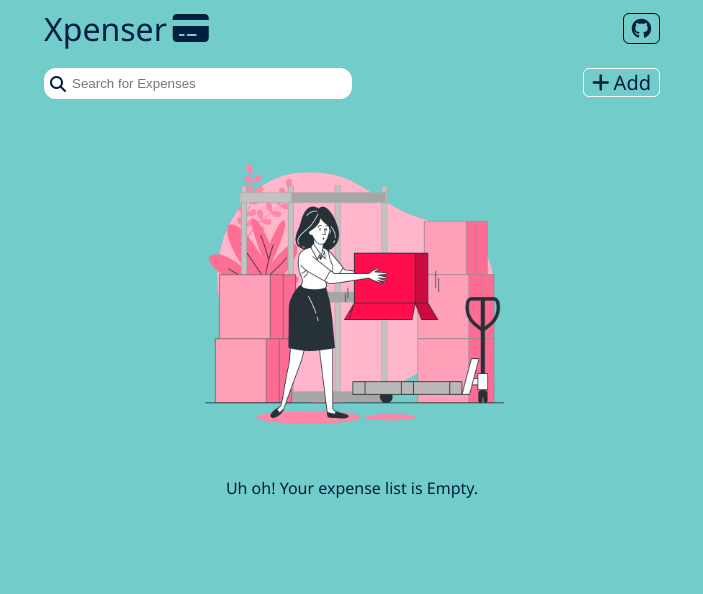
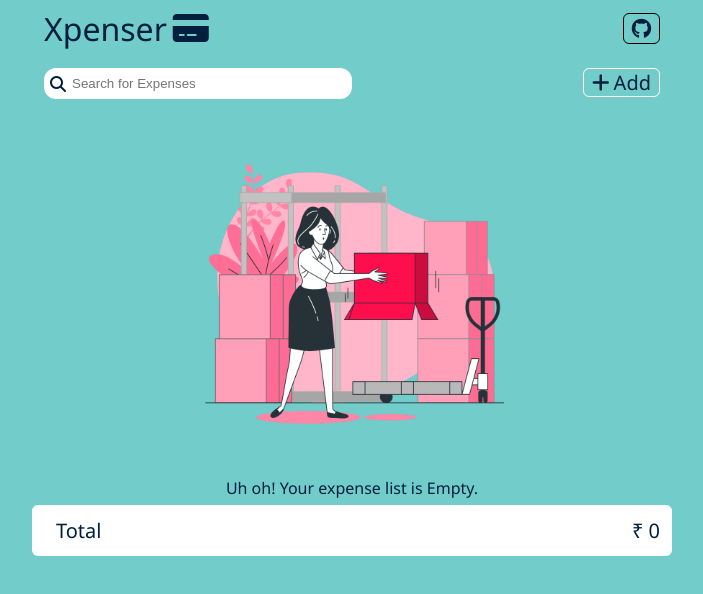
Before and after one commit to trivedidev23/xpenser, a React (Create React App) app: page / in a window 1280 px wide. Shown: the top 594 px of the page, without its empty margins (288-991 px from the left). Built offline with nearby package versions, Linux system fonts and the light colour scheme.

Commit message:
Total Functionality

```diff
--- a/src/Components/ExpenseList/index.js
+++ b/src/Components/ExpenseList/index.js
@@ -3,6 +3,7 @@ import Card from "./card";
 import "./expenseList.css";
 import { useSelector } from "react-redux";
 import { ToastContainer, toast } from "react-toastify";
+import Total from "../total expense";
 
 const ExpenseList = () => {
   const { expenseList: list, query } = useSelector((state) => state.expenses);
--- /dev/null
+++ b/src/Components/total expense/index.js
@@ -0,0 +1,25 @@
+import React from "react";
+import "./total-expense.css";
+
+const Total = ({ list }) => {
+  const totalPrice = list
+    .map((i) => i.amount)
+    .reduce((total, item) => {
+      return total + item;
+    }, 0);
+
+  return (
+    <div className="card">
+      <div className="card-info">
+        <label className="card-title">Total</label>
+      </div>
+      <div className="card-right">
+        <div>
+          <label className="card-amount">₹ {totalPrice}</label>
+        </div>
+      </div>
+    </div>
+  );
+};
+
+export default Total;
--- /dev/null
+++ b/src/Components/total expense/total-expense.css
@@ -0,0 +1,55 @@
+.card {
+    background: white;
+    padding: 12px;
+    margin: 2px 0px;
+    border-radius: 6px;
+    display: flex;
+    justify-content: space-between;
+    align-items: center;
+}
+
+
+
+.card-right {
+    display: flex;
+    flex-direction: column-reverse;
+    align-items: flex-end;
+    justify-content: space-between;
+}
+
+.card-info {
+    display: flex;
+    flex-direction: column;
+    flex: 1;
+    margin-left: 12px;
+}
+
+.card-title {
+    font-size: 20px;
+}
+
+.card-amount {
+    font-size: 20px;
+    font-weight: 500;
+}
+
+@media only screen and (max-width: 1024px) {
+    .card-title {
+        font-size: 18px;
+    }
+
+    .card-amount {
+        font-size: 18px;
+    }
+
+}
+
+@media only screen and (max-width: 512px) {
+    .card-title {
+        font-size: 16px;
+    }
+
+    .card-amount {
+        font-size: 16px;
+    }
+}
--- a/src/Pages/Home/index.js
+++ b/src/Pages/Home/index.js
@@ -1,13 +1,17 @@
 import React from "react";
 import ExpenseList from "../../Components/ExpenseList";
 import TopFold from "../../Components/topfold";
+import Total from "../../Components/total expense";
 import "./home.css";
+import { useSelector } from "react-redux";
 
 const Home = () => {
+  const { expenseList: list } = useSelector((state) => state.expenses);
   return (
     <div className="home">
       <TopFold />
       <ExpenseList />
+      <Total list={list} />
     </div>
   );
 };
```
